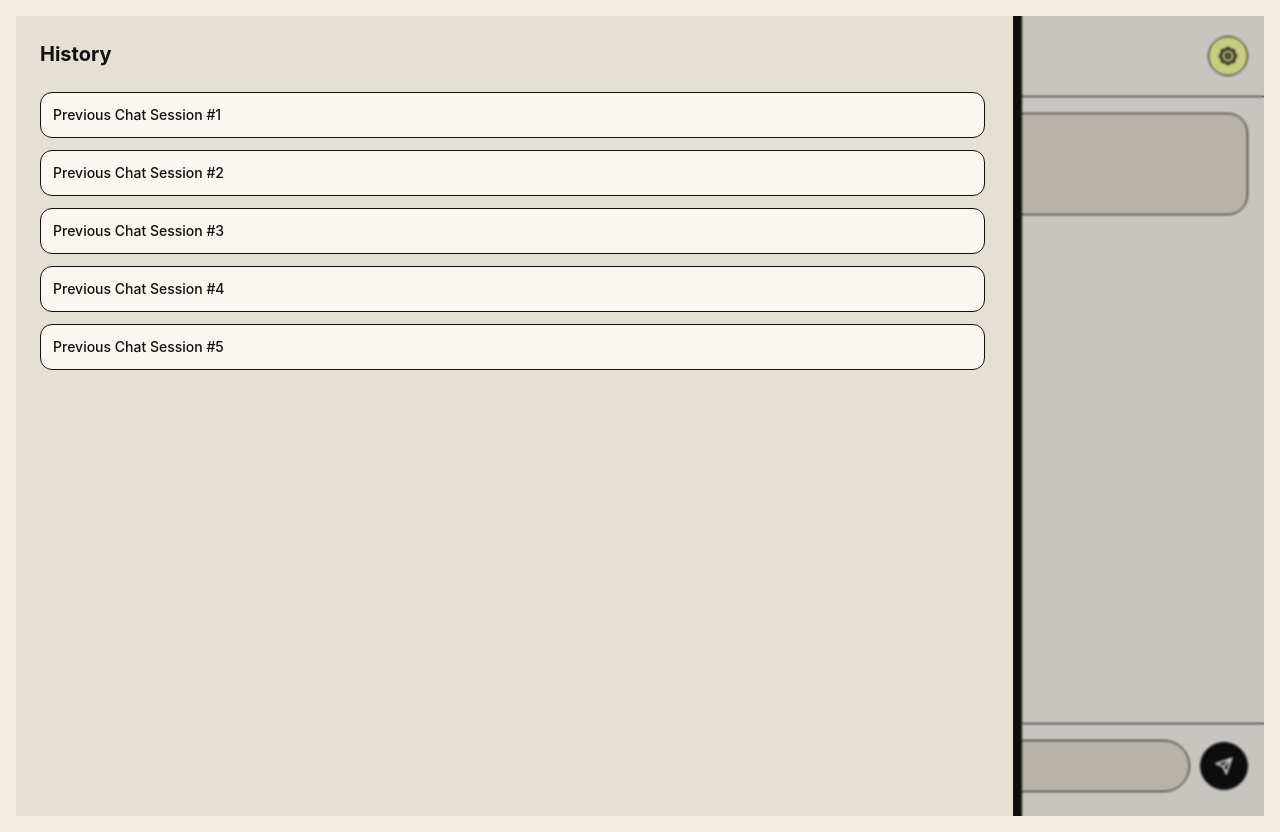
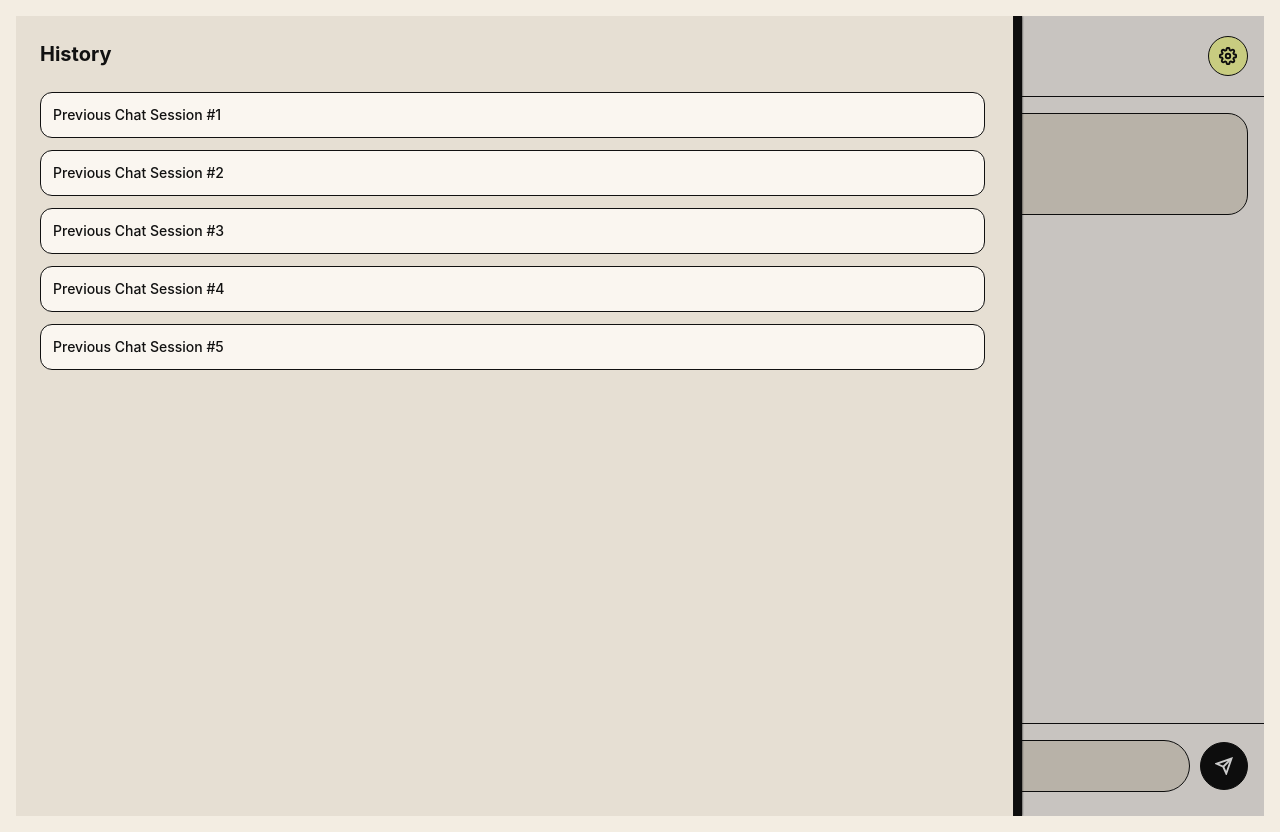
Before and after one commit to sebego-tumelo/Maint-Loop, a Vue app: page / in a window 1280 px wide. Both pictures are taken after a click on the button 52 px from the left and 56 px from the top of the page. Built offline with nearby package versions, Linux system fonts and the light colour scheme.

Commit message:
updated SlideMenu component with smooth, slower animation

```diff
--- a/src/components/SideMenu.vue
+++ b/src/components/SideMenu.vue
@@ -1,6 +1,6 @@
 <template>
-  <div class="absolute inset-0 z-50 flex">
-    <div class="w-4/5 h-full bg-[#E6DFD3] border-r-[1.5px] border-[#111111] p-6 shadow-[8px_0_0_0_#111111] flex flex-col">
+  <div class="absolute inset-0 z-50 flex menu-container">
+    <div class="w-4/5 h-full bg-[#E6DFD3] border-r-[1.5px] border-[#111111] p-6 shadow-[8px_0_0_0_#111111] flex flex-col menu-panel">
       <h3 class="text-xl font-bold mb-6">History</h3>
       <div class="space-y-3 overflow-y-auto pr-1">
         <div
@@ -13,10 +13,51 @@
       </div>
     </div>
 
-    <div class="flex-1 bg-black/20 backdrop-blur-[1px]" @click="$emit('close')"></div>
+    <div class="flex-1 bg-black/20 backdrop-blur-[1px] overlay" @click="$emit('close')"></div>
   </div>
 </template>
 
 <script setup lang="ts">
 defineEmits(['close']);
 </script>
+
+<style scoped>
+.menu-container {
+  animation: slideIn 0.5s cubic-bezier(0.25, 0.46, 0.45, 0.94) forwards;
+}
+
+.menu-panel {
+  animation: slideLeft 0.5s cubic-bezier(0.25, 0.46, 0.45, 0.94) forwards;
+}
+
+.overlay {
+  animation: fadeIn 0.5s cubic-bezier(0.25, 0.46, 0.45, 0.94) forwards;
+}
+
+@keyframes slideLeft {
+  from {
+    transform: translateX(-100%);
+  }
+  to {
+    transform: translateX(0);
+  }
+}
+
+@keyframes fadeIn {
+  from {
+    opacity: 0;
+  }
+  to {
+    opacity: 1;
+  }
+}
+
+@keyframes slideIn {
+  from {
+    opacity: 0;
+  }
+  to {
+    opacity: 1;
+  }
+}
+</style>
--- a/src/views/ChatView.vue
+++ b/src/views/ChatView.vue
@@ -2,10 +2,15 @@
   <div class="flex min-h-screen items-center justify-center bg-[#F3EDE2] p-4 text-[#111111] md:min-h-screen md:p-4 sm:min-h-dvh sm:p-0">
     <div class="relative flex h-[800px] w-full max-w-[390px] flex-col overflow-hidden rounded-[32px] border-[1.5px] border-[#111111] bg-[#FAF6F0] shadow-[0_8px_0_0_#111111] md:h-[800px] sm:h-dvh sm:max-w-full sm:rounded-none sm:border-0 sm:shadow-none">
 
-      <SideMenu
-        v-if="isMenuOpen"
-        @close="isMenuOpen = false"
-      />
+      <Transition
+        name="slide-menu"
+        mode="out-in"
+      >
+        <SideMenu
+          v-if="isMenuOpen"
+          @close="isMenuOpen = false"
+        />
+      </Transition>
 
       <SettingsDialog
         v-if="isSettingsOpen"
@@ -169,3 +174,18 @@ onMounted(() => {
   scrollToBottom();
 });
 </script>
+
+<style scoped>
+.slide-menu-enter-active,
+.slide-menu-leave-active {
+  transition: all 0.5s cubic-bezier(0.25, 0.46, 0.45, 0.94);
+}
+
+.slide-menu-enter-from {
+  opacity: 0;
+}
+
+.slide-menu-leave-to {
+  opacity: 0;
+}
+</style>
```
